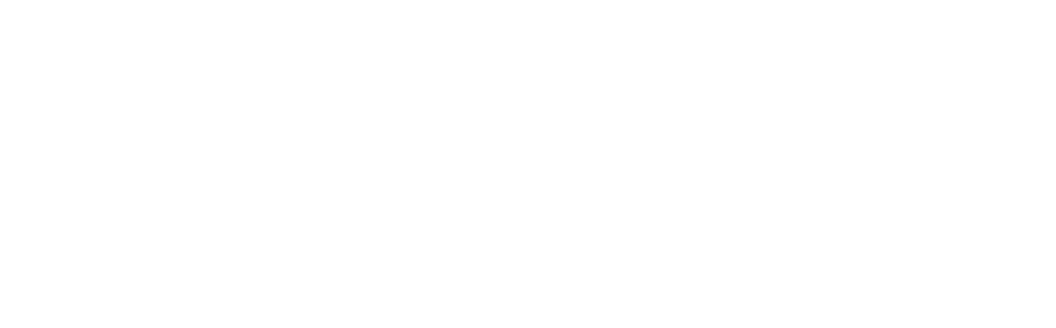
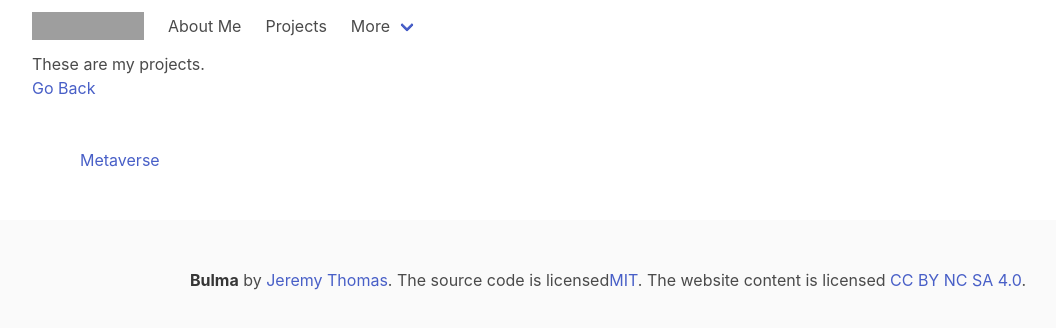
Before and after one commit to CosmoMax10/my_website, a React (Vite) app: page /projectslist in a window 1280 px wide. Shown: the top 328 px of the page, without its empty margins (32-1088 px from the left). Built offline with nearby package versions, Linux system fonts and the light colour scheme; grey boxes are pictures that could not be loaded.

Commit message:
made bone.

```diff
--- a/index.html
+++ b/index.html
@@ -6,6 +6,6 @@
   </head>
   <body>
     <div id="content"></div>
-    <script type="module" src="/src/main.jsx"></script>
+    <script type="module" src="src/main.jsx"></script>
   </body>
 </html>
--- a/src/BulmaPractice.jsx
+++ b/src/BulmaPractice.jsx
@@ -1,33 +1,42 @@
 import { RootPage } from "./pages/Root";
 import { BrowserRouter as Router, Route, Switch } from "react-router-dom";
-import { Profile } from "./pages/Profile";
-
+import { BulmaRootPage } from "./pages/BulmaRootPage";
+import { AboutMe } from "./pages/AboutMe";
+import { Header } from "./components/Header";
+import { Footer } from "./components/Footer";
+import { Projects } from "./pages/Projects";
+import { Metaverse } from "./pages/projects/Metaverse";
+import { Intern } from "./pages/projects/Intern";
+import { Contact } from "./pages/Contact";
 
 export function BulmaPractice() {
     return (
-      // <Router>
-      //   <section className="section has-background-warning-light">
-      //     <div className="container">
 
-      //       <Switch>
-      //         <Route path="/" exact>
-      //           <RootPage />
-      //         </Route>
-      //         <Route path="/profile" exact>
-      //           <Profile />
-      //         </Route>
-      //         <Route path="/restaurants/:restaurantId">
-      //         </Route>
-      //       </Switch>
-      //     </div>
-      //   </section>
-      // </Router>
+      <div>
+        <Header />
       <Router>
         <Switch>
           <Route path="/" exact>
-          <RootPage />
+          <BulmaRootPage />
+          </Route>
+          <Route path="/aboutme">
+          <AboutMe/>
+          </Route>
+          <Route path="/projectslist">
+          <Projects/>
+          </Route>
+          <Route path="/projects/metaverse">
+            <Metaverse/>
+          </Route>
+          <Route path="/projects/intern">
+            <Intern/>
+          </Route>
+          <Route path="/contact">
+            <Contact/>
           </Route>
         </Switch>
       </Router>
+      <Footer/>
+      </div>
     );
   }
--- /dev/null
+++ b/src/components/Footer.jsx
@@ -0,0 +1,15 @@
+export function Footer() {
+    return(
+        <div>
+            <footer class="footer">
+                 <div class="content has-text-centered">
+                  <p>
+                      <strong>Bulma</strong> by <a href="https://jgthms.com">Jeremy Thomas</a>. The source code is licensed
+                     <a href="http://opensource.org/licenses/mit-license.php">MIT</a>. The website content
+                      is licensed <a href="http://creativecommons.org/licenses/by-nc-sa/4.0/">CC BY NC SA 4.0</a>.
+                    </p>
+                     </div>
+            </footer>
+        </div>
+    )
+}
--- /dev/null
+++ b/src/components/Header.jsx
@@ -0,0 +1,57 @@
+export function Header() {
+    return (<div>
+
+<div className="container">
+<nav class="navbar" role="navigation" aria-label="main navigation">
+  <div class="navbar-brand">
+    <a class="navbar-item" href="http://127.0.0.1:5173/">
+      <img src="https://bulma.io/images/bulma-logo.png" width="112" height="28"></img>
+    </a>
+
+    <a role="button" class="navbar-burger" aria-label="menu" aria-expanded="false" data-target="navbarBasicExample">
+      <span aria-hidden="true"></span>
+      <span aria-hidden="true"></span>
+      <span aria-hidden="true"></span>
+    </a>
+  </div>
+
+  <div id="navbarBasicExample" class="navbar-menu">
+    <div class="navbar-start">
+      <a class="navbar-item" href="/aboutme">
+        About Me
+      </a>
+
+      <a class="navbar-item" href="/projectslist">
+        Projects
+      </a>
+
+      <div class="navbar-item has-dropdown is-hoverable">
+        <a class="navbar-link">
+          More
+        </a>
+
+        <div class="navbar-dropdown">
+          <a class="navbar-item">
+            About
+          </a>
+          <a class="navbar-item">
+            Jobs
+          </a>
+          <a class="navbar-item">
+            Contact
+          </a>
+          <a class="navbar-item">
+            Report an issue
+          </a>
+        </div>
+      </div>
+    </div>
+
+
+  </div>
+</nav>
+</div>
+</div>
+
+    );
+}
--- /dev/null
+++ b/src/pages/AboutMe.jsx
@@ -0,0 +1,15 @@
+export function AboutMe() {
+    return (
+        <div>
+            <div className="container">
+
+            <section className="section">
+                経歴
+            </section>
+            <section className="section">
+            <p ><a href="../">Go back</a></p>
+            </section>
+            </div>
+        </div>
+    )
+}
--- /dev/null
+++ b/src/pages/BulmaRootPage.jsx
@@ -0,0 +1,11 @@
+import { Header } from "../components/Header";
+
+export function BulmaRootPage() {
+    return (
+        <div>
+            <div className="container">
+            <p>This is the root page.</p>
+            </div>
+        </div>
+    );
+}
--- /dev/null
+++ b/src/pages/Contact.jsx
@@ -0,0 +1,7 @@
+export function Contact() {
+    return(
+        <div>
+            Contact.
+        </div>
+    )
+}
--- a/src/pages/Profile.jsx
+++ /dev/null
@@ -1,5 +0,0 @@
-export function Profile(){
-    return (
-        <p>Im Cosmo Robinson!</p>
-    )
-}
--- /dev/null
+++ b/src/pages/Projects.jsx
@@ -0,0 +1,20 @@
+import { BrowserRouter as Router, Route, Switch } from "react-router-dom";
+import { Metaverse } from "./projects/Metaverse";
+
+export function Projects() {
+    return (
+        <div>
+            <div className="container">
+            <p>These are my projects.</p>
+            <p><a href="../">Go Back</a></p>
+
+            <section className="section">
+                <p>
+                    <a href="../projects/metaverse">Metaverse</a>
+                </p>
+            </section>
+            </div>
+
+        </div>
+    )
+}
--- /dev/null
+++ b/src/pages/projects/Intern.jsx
@@ -0,0 +1,9 @@
+export function Intern() {
+    return (
+        <div>
+            <div className="container">
+                Intern!!
+            </div>
+        </div>
+    )
+}
--- /dev/null
+++ b/src/pages/projects/Metaverse.jsx
@@ -0,0 +1,14 @@
+export function Metaverse() {
+    return (
+        <div>
+            <div className="container">
+                Metaverse!!
+                <section className="section">
+                    <p>
+                        <a href="../../projectslist">Go back</a>
+                    </p>
+                </section>
+            </div>
+        </div>
+    )
+}
```
